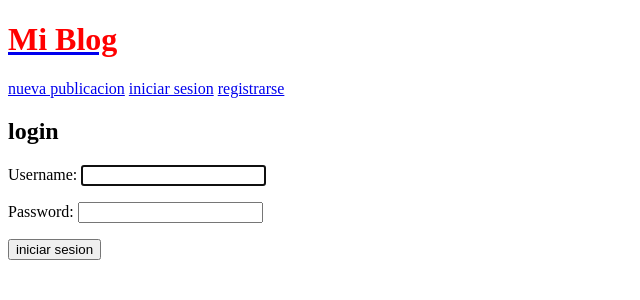
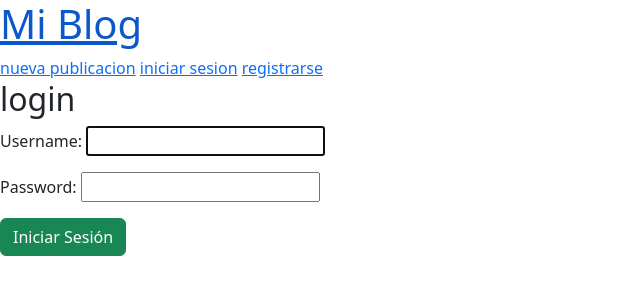
Before and after one commit to saw7777777/clases-6, a Django app: page /accounts/login/ in a window 1280 px wide. Shown: the top 300 px of the page, without its empty margins (0-640 px from the left). Run offline with Django 5.2, Linux system fonts and the light colour scheme.

Commit message:
bootstarap

```diff
--- a/templates/_base.html
+++ b/templates/_base.html
@@ -6,6 +6,8 @@
     <meta name="viewport" content="width=device-width, initial-scale=1.0">
     <title>Document</title>
     <link rel="stylesheet" href="{% static 'base.css' %}">
+    <!--booststrap-->
+    <link href="https://cdn.jsdelivr.net/npm/bootstrap@5.3.8/dist/css/bootstrap.min.css" rel="stylesheet" integrity="sha384-sRIl4kxILFvY47J16cr9ZwB07vP4J8+LH7qKQnuqkuIAvNWLzeN8tE5YBujZqJLB" crossorigin="anonymous">
 </head>
 <body>
     <a href="{% url 'post-list' %}"><h1>Mi Blog</h1></a>
@@ -24,5 +26,6 @@
     {% endif %}
     {% block content %}
     {% endblock %}
+    <script src="https://cdn.jsdelivr.net/npm/bootstrap@5.3.8/dist/js/bootstrap.bundle.min.js" integrity="sha384-7n0g5c5z5n5c5n5c5n5c5n5c5n5c5n5c5n5c5n5c5n5c5n5c5n5c5n5c5n5c5" crossorigin="anonymous"></script>
 </body>
 </html>
--- a/templates/registration/login.html
+++ b/templates/registration/login.html
@@ -6,7 +6,7 @@
     <form method="post">
         {% csrf_token %}
         {{ form.as_p }}
-        <input type="submit" value="iniciar sesion">
+        <button type="submit" class="btn btn-success">Iniciar Sesión</button>
     </form>
 
 {%endblock content%}
--- a/templates/registration/signup.html
+++ b/templates/registration/signup.html
@@ -6,7 +6,7 @@
     <form method="post">
         {% csrf_token %}
         {{ form.as_p }}
-        <button type="submit">registrarse</button>
+        <button type="submit" class="btn btn-warning">Registrarse</button>
     </form>
 
 {%endblock content%}
```
Also changed, not shown: db.sqlite3.
